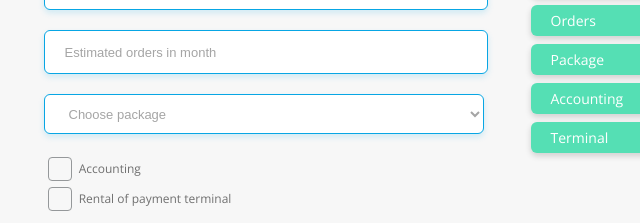
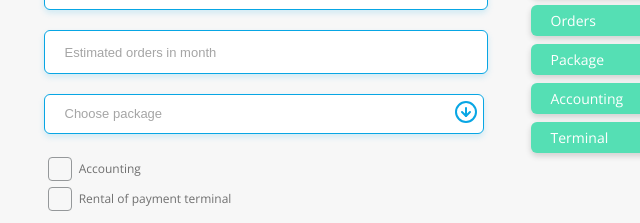
Before and after one commit to MattLukasik/BestShop, a plain HTML site: page index.html in a window 1280 px wide. Shown: the part 3755-3978 px from the top of the page, 161-801 px from the left. Drawn offline with nearby package versions, Linux system fonts and the light colour scheme.

Commit message:
gotowy layout i kalkulator, bez js

```diff
--- a/css/style.css
+++ b/css/style.css
@@ -698,33 +698,42 @@ input::placeholder {
     padding-left: 20px;
     outline: none;
 }
-.selector {
+.form_fields_btn {
+    width: 440px;
+    padding-left: 20px;
+    background-color: var(--color-white);
+    text-align: left;
     font-size: 0.813rem;
     line-height: 1.125rem ;
     font-weight: 400;
     color: #A5A5A5;
-    width: 420px;
-    height: 40px;
-    border: 1px solid var(--color-blue);
-    border-radius: 6px;
-    box-shadow: 0 3px 6px #08A6E429;
-    margin-bottom: 20px;
-    padding-left: 20px;
-    outline: none;
-    background-color: var(--color-white);
-    position: relative;
-    z-index: 10;
-    background-image: url("./assets/Arrow Down.svg");
-    background-position:80% center;
+    display: flex;
+    justify-content: space-between;
+    align-items: center;
+
+}
+.form_fields_btn::after {
+    content: url("../assets/Arrow Down.svg");
 
 }
 
-
-    /*background: transparent;*/
-/*position: relative;*/
-/*z-index: 10;*/
-
-
+.dropdown {
+    display: flex;
+    flex-direction: column;
+    background-color: var(--color-white);
+    width: 420px;
+    height: 105px;
+    border: 1px solid var(--color-red);
+    border-radius: 6px;
+    box-shadow: 0 3px 6px #EB476E29;
+    padding-left: 20px;
+    justify-content: space-evenly;
+    font-size: 0.813rem;
+    line-height: 1.125rem ;
+    font-weight: 400;
+    position: absolute;
+    visibility: hidden;
+}
 
 .account,.rental {
     font-weight: 400;
--- a/index.html
+++ b/index.html
@@ -180,13 +180,11 @@
                 <form class="inputs">
                     <input type="number" placeholder="Products quantity" class="form_fields"/>
                     <input type="number" placeholder="Estimated orders in month" class="form_fields"/>
-                    <div class="custom-select">
-                        <select class="selector" style="width:440px;">
-                            <option value="0">Choose package</option>
-                            <option value="1">Basic</option>
-                            <option value="2">Professional</option>
-                            <option value="3">Premium</option>
-                        </select>
+                    <button class="form_fields form_fields_btn">Choose package</button>
+                    <div class="dropdown">
+                            <span class="option basic">Basic</span>
+                            <span class="option professional">Professional</span>
+                            <span class="option premium">Premium</span>
                     </div>
                     <input type="checkbox" id="accaunt" class="check"/>
                     <label for="accaunt" class="account">Accounting</label><br>
```
Also changed, not shown: css/assets/Arrow Down.svg (deleted).
